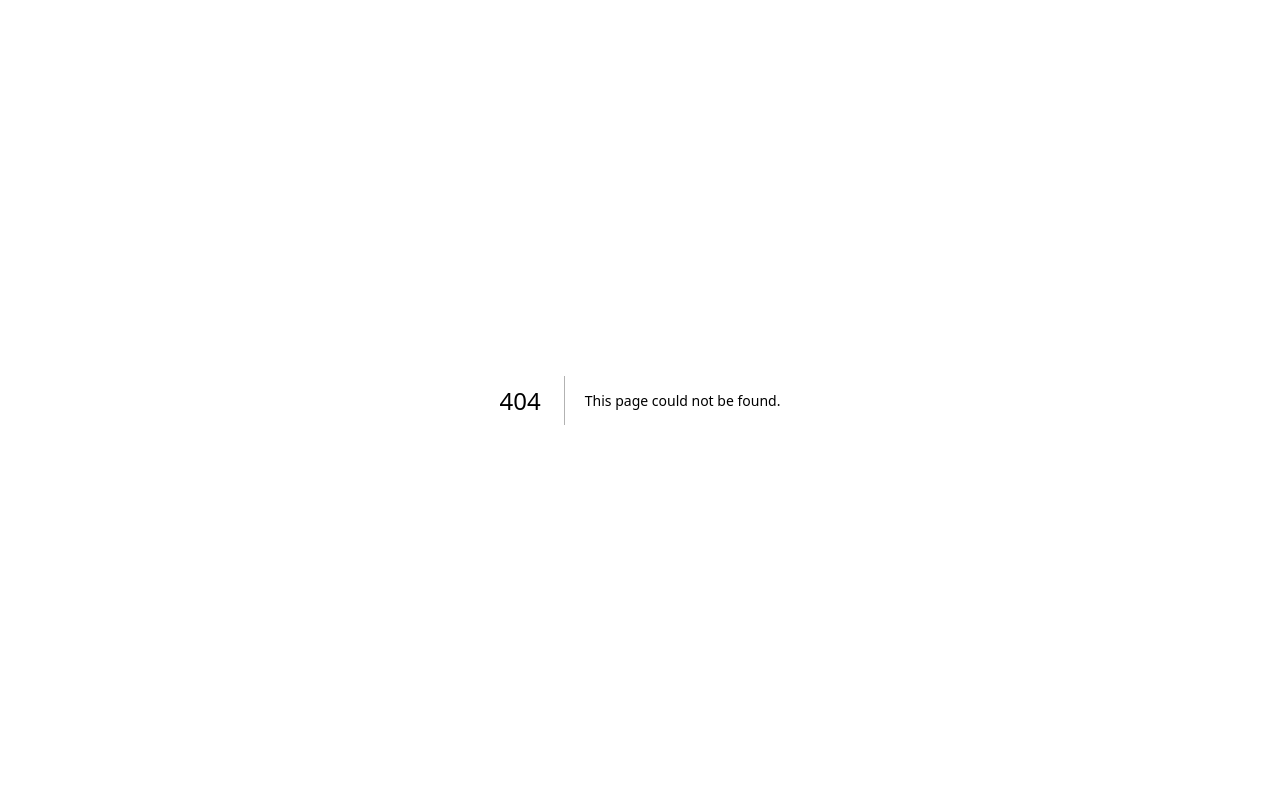
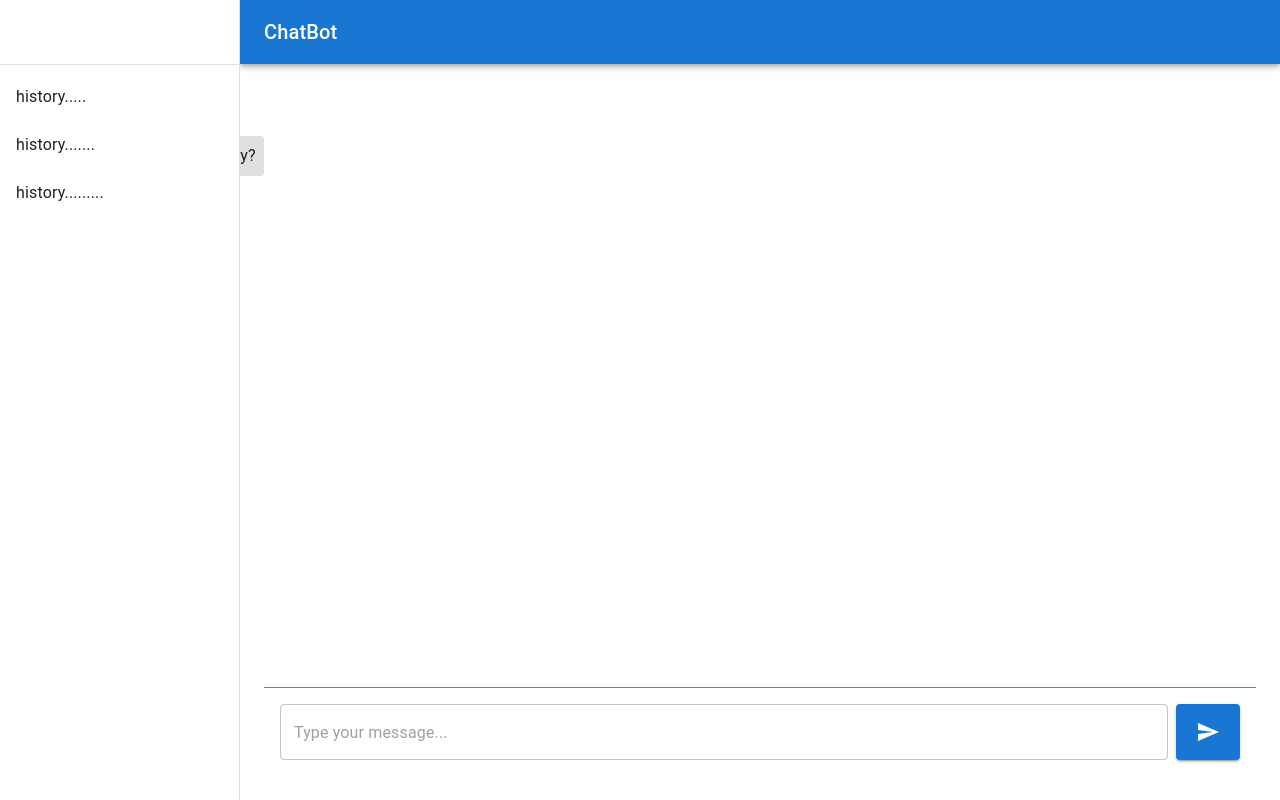
Before and after one commit to Agiless/mall_app, a Next.js app: page /components/chatbot in a window 1280 px wide. Before the commit this address had no page. Built offline with nearby package versions, Linux system fonts and the light colour scheme.

Commit message:
chatbot1

```diff
--- a/components/chatbot.tsx
+++ b/app/components/chatbot/page.tsx
@@ -1,5 +1,5 @@
 "use client";
-import * as React from 'react';
+{/*import * as React from 'react';
 import AppBar from '@mui/material/AppBar';
 import Box from '@mui/material/Box';
 import CssBaseline from '@mui/material/CssBaseline';
@@ -20,10 +20,10 @@ import Typography from '@mui/material/Typography';
 const drawerWidth = 240;
 
 interface Props {
-  /**
-   * Injected by the documentation to work in an iframe.
-   * Remove this when copying and pasting into your project.
-   */
+
+    Injected by the documentation to work in an iframe.
+   Remove this when copying and pasting into your project.
+
   window?: () => Window;
 }
 
@@ -103,7 +103,7 @@ export default function ResponsiveDrawer(props: Props) {
             <MenuIcon />
           </IconButton>
           <Typography variant="h6" noWrap component="div">
-            Responsive drawer
+            Mall Bot
           </Typography>
         </Toolbar>
       </AppBar>
@@ -112,7 +112,7 @@ export default function ResponsiveDrawer(props: Props) {
         sx={{ width: { sm: drawerWidth }, flexShrink: { sm: 0 } }}
         aria-label="mailbox folders"
       >
-        {/* The implementation can be swapped with js to avoid SEO duplication of links. */}
+
         <Drawer
           container={container}
           variant="temporary"
@@ -176,3 +176,106 @@ export default function ResponsiveDrawer(props: Props) {
     </Box>
   );
 }
+*/}
+
+
+import * as React from 'react';
+import AppBar from '@mui/material/AppBar';
+import Box from '@mui/material/Box';
+import CssBaseline from '@mui/material/CssBaseline';
+import Divider from '@mui/material/Divider';
+import Drawer from '@mui/material/Drawer';
+import IconButton from '@mui/material/IconButton';
+import List from '@mui/material/List';
+import ListItem from '@mui/material/ListItem';
+import ListItemButton from '@mui/material/ListItemButton';
+import ListItemIcon from '@mui/material/ListItemIcon';
+import ListItemText from '@mui/material/ListItemText';
+import MenuIcon from '@mui/icons-material/Menu';
+import Toolbar from '@mui/material/Toolbar';
+import Typography from '@mui/material/Typography';
+import SendIcon from '@mui/icons-material/Send';
+import TextField from '@mui/material/TextField';
+import Button from '@mui/material/Button';
+
+const drawerWidth = 240;
+
+interface Props {
+  window?: () => Window;
+}
+
+export default function ChatBot(props: Props) {
+  const { window } = props;
+  const [mobileOpen, setMobileOpen] = React.useState(false);
+  const [messages, setMessages] = React.useState([
+    { sender: 'bot', text: 'Hello! How can I assist you today?' }
+  ]);
+  const [input, setInput] = React.useState('');
+
+  const handleDrawerToggle = () => {
+    setMobileOpen(!mobileOpen);
+  };
+
+  const sendMessage = () => {
+    if (!input.trim()) return;
+    setMessages([...messages, { sender: 'user', text: input }]);
+    setInput('');
+  };
+
+  const drawer = (
+    <div>
+      <Toolbar />
+      <Divider />
+      <List>
+        {['history.....', 'history.......', 'history.........'].map((text, index) => (
+          <ListItem key={text} disablePadding>
+            <ListItemButton>
+              <ListItemText primary={text} />
+            </ListItemButton>
+          </ListItem>
+        ))}
+      </List>
+    </div>
+  );
+
+  const container = window !== undefined ? () => window().document.body : undefined;
+
+  return (
+    <Box sx={{ display: 'flex', height: '100vh' }}>
+      <CssBaseline />
+      <AppBar position="fixed" sx={{ width: { sm: `calc(100% - ${drawerWidth}px)` }, ml: { sm: `${drawerWidth}px` } }}>
+        <Toolbar>
+          <IconButton color="inherit" edge="start" onClick={handleDrawerToggle} sx={{ mr: 2, display: { sm: 'none' } }}>
+            <MenuIcon />
+          </IconButton>
+          <Typography variant="h6" noWrap>ChatBot</Typography>
+        </Toolbar>
+      </AppBar>
+      <Box component="nav" sx={{ width: { sm: drawerWidth }, flexShrink: { sm: 0 } }}>
+        <Drawer container={container} variant="temporary" open={mobileOpen} onClose={handleDrawerToggle} ModalProps={{ keepMounted: true }}
+          sx={{ display: { xs: 'block', sm: 'none' }, '& .MuiDrawer-paper': { boxSizing: 'border-box', width: drawerWidth } }}>
+          {drawer}
+        </Drawer>
+        <Drawer variant="permanent" sx={{ display: { xs: 'none', sm: 'block' }, '& .MuiDrawer-paper': { boxSizing: 'border-box', width: drawerWidth } }} open>
+          {drawer}
+        </Drawer>
+      </Box>
+      <Box component="main" sx={{ flexGrow: 1, p: 3, width: { sm: `calc(100% - ${drawerWidth}px)` }, display: 'flex', flexDirection: 'column', justifyContent: 'space-between' }}>
+        <Toolbar />
+        <Box sx={{ flexGrow: 1, overflowY: 'auto', p: 2 }}>
+          {messages.map((msg, index) => (
+            <Typography className={ msg.sender === 'user' ?  'absolute right-0' : 'absolute left-0'} key={index} sx={{ my: 3, mt: 4, p: 1, bgcolor: msg.sender === 'user' ? 'primary.light' : 'grey.300', borderRadius: 1, display: 'inline-block' }}>
+              {msg.text}
+            </Typography>
+          ))}
+        </Box>
+        <Box sx={{ display: 'flex', p: 2, borderTop: '1px solid grey' }}>
+          <TextField fullWidth variant="outlined" value={input} onChange={(e) => setInput(e.target.value)} placeholder="Type your message..." />
+          <Button onClick={sendMessage} sx={{ ml: 1 }} variant="contained">
+            <SendIcon />
+          </Button>
+        </Box>
+      </Box>
+    </Box>
+  );
+}
--- a/app/page.tsx
+++ b/app/page.tsx
@@ -5,6 +5,8 @@ import { useState } from "react";
 export default function Page() {
   const [lnk1,setLnk1] = useState(false);
   const [lnk2,setLnk2] = useState(false);
+  const[lnk3,setLnk3] = useState(false);
+  const[lnk4,setLnk4] = useState(false);
   return (
     <div className="h-full">
 
@@ -15,14 +17,14 @@ export default function Page() {
           <Link
             href={lnk1 ? "/login/seller" : undefined}
             onClick = {() => setLnk1(!lnk1)}
-            className="!no-underline !text-gray-300 !hover:text-white"
+            className="!no-underline !text-gray-300 !hover:text-white cursor-pointer"
           >
             Support
           </Link>
           <Link
             href={lnk2 ? "/login/customer" : undefined}
             onClick = {() => setLnk2(!lnk2)}
-            className="!no-underline !text-white px-4 py-2 rounded-lg bg-orange-600 hover:bg-orange-500"
+            className="!no-underline !text-white px-4 py-2 rounded-lg bg-orange-600 hover:bg-orange-500 cursor-pointer"
           >
             Login
           </Link>
@@ -40,18 +42,27 @@ export default function Page() {
       </section>
 
       <section className="grid grid-cols-1 md:grid-cols-3 gap-6 py-20 px-10">
-        <div className=" shadow-md p-6 text-center rounded-lg bg-gray-700 text-white">
-          <h2 className="text-2xl font-semibold">Chatbot Assistance</h2>
-          <p className="text-gray-300 mt-2">
+     <Link href={lnk3 ? "/components/chatbot" : undefined}
+                onClick={() => setLnk3(!lnk3)}
+                className="!no-underline">
+       <div className="shadow-md p-6 text-center rounded-lg bg-gray-700 text-white cursor-pointer">
+        <h2 className="text-2xl font-semibold">
+              Chatbot Assistance    </h2>
+         <p className="text-gray-300 mt-2">
             Locate stores, find products, and get promotions in real-time.
-          </p>
-        </div>
-        <div className=" shadow-md p-6 text-center rounded-lg bg-gray-700 text-white">
+         </p>
+       </div>
+     </Link>
+        <Link href={lnk4 ? "/components/3d_view" : undefined}
+                onClick={() => setLnk4(!lnk4)}
+                className="!no-underline">
+        <div className=" shadow-md p-6 text-center rounded-lg bg-gray-700 text-white cursor-pointer">
           <h2 className="text-2xl font-semibold">3D Mapping & Navigation</h2>
           <p className="text-gray-300 mt-2">
             Navigate efficiently with the shortest path guidance.
           </p>
         </div>
+        </Link>
         <div className=" shadow-md p-6 text-center rounded-lg bg-gray-700 text-white">
           <h2 className="text-2xl font-semibold">Online Parking Assistance</h2>
           <p className="text-gray-300 mt-2">
```
